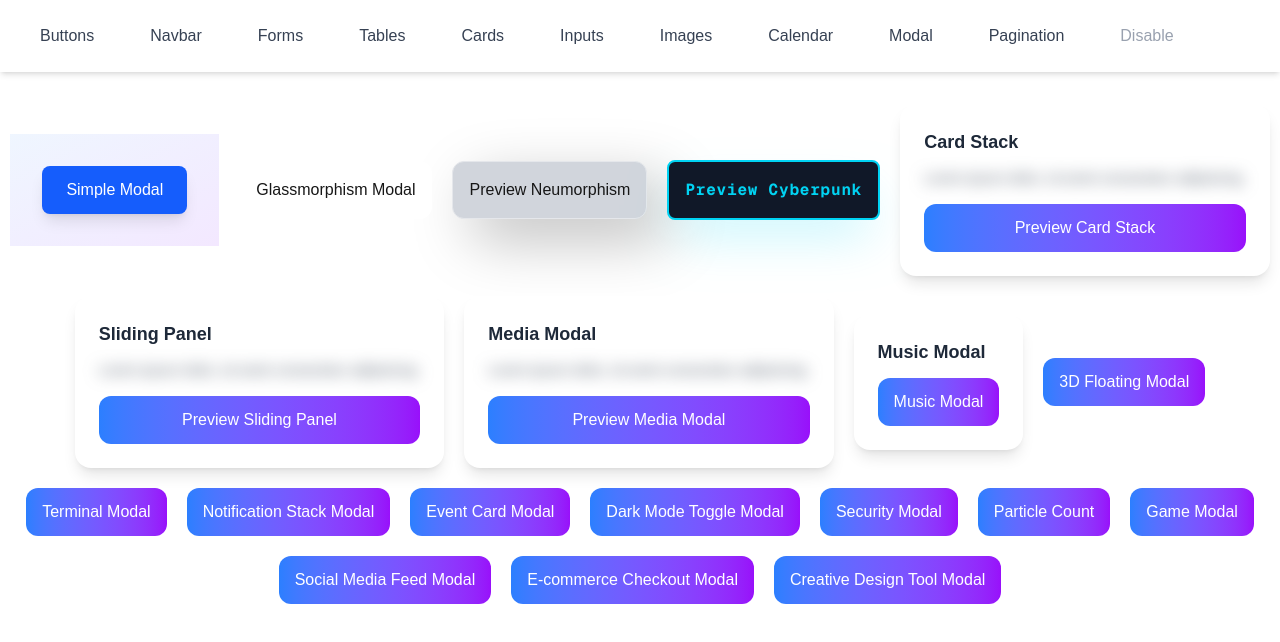
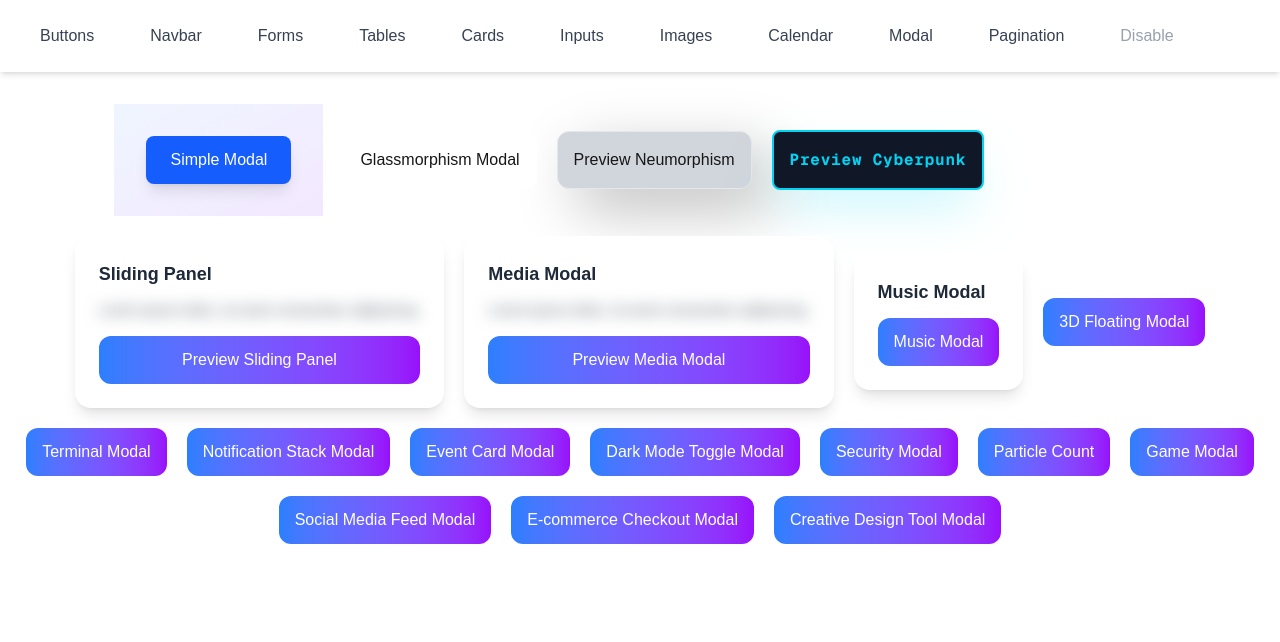
Before and after one commit to Prohor722/tailwind_compoenets, a Next.js app: page /modal in a window 1280 px wide. Shown: the top 642 px of the page. Built offline with nearby package versions, Linux system fonts and the light colour scheme.

Commit message:
card stack modal distructured and modified

```diff
--- /dev/null
+++ b/app/modal/components/CardStackModal.tsx
@@ -0,0 +1,87 @@
+import { Heart, Star, Users, X, Zap } from 'lucide-react'
+import { useState } from 'react'
+
+const CardStackModal = () => {
+    const [activeModal, setActiveModal] = useState<string | null>(null);
+
+    const closeModal = () => setActiveModal(null);
+
+    return (
+        <div>
+
+            <div className={`fixed inset-0 bg-black bg-opacity-50
+        flex items-center justify-center p-4 z-50
+        ${activeModal === "cardstack" ? 'flex items-center justify-center' : 'hidden'}
+        `}>
+                <div className="relative">
+                    {/* Background cards for stack effect */}
+                    <div className="absolute inset-0 bg-white rounded-2xl transform rotate-3 translate-x-2 translate-y-2 opacity-30"></div>
+                    <div className="absolute inset-0 bg-white rounded-2xl transform rotate-1 translate-x-1 translate-y-1 opacity-60"></div>
+
+                    {/* Main card */}
+                    <div className="bg-white rounded-2xl p-8 max-w-md w-full shadow-2xl relative z-10">
+                        <div className="flex justify-between items-start mb-6">
+                            <div>
+                                <h3 className="text-2xl font-bold text-gray-800 mb-2">Card Stack</h3>
+                                <div className="flex items-center gap-2 text-yellow-500">
+                                    <Star size={16} fill="currentColor" />
+                                    <Star size={16} fill="currentColor" />
+                                    <Star size={16} fill="currentColor" />
+                                    <Star size={16} fill="currentColor" />
+                                    <Star size={16} fill="currentColor" />
+                                </div>
+                            </div>
+                            <button onClick={closeModal} className="cursor-pointer text-gray-400 hover:text-gray-600 transition-colors">
+                                <X size={24} />
+                            </button>
+                        </div>
+
+                        <div className="mb-6">
+                            <div className="bg-gradient-to-r from-purple-400 to-pink-400 rounded-xl p-4 text-white mb-4">
+                                <div className="flex items-center gap-3 mb-2">
+                                    <Heart className="text-white" size={20} />
+                                    <span className="font-semibold">Featured Content</span>
+                                </div>
+                                <p className="text-sm opacity-90">This modal creates depth with layered card shadows</p>
+                            </div>
+
+                            <div className="space-y-3">
+                                <div className="flex items-center gap-3 p-3 bg-gray-50 rounded-lg">
+                                    <Users size={16} className="text-blue-500" />
+                                    <span className="text-sm">Stack effect with rotation</span>
+                                </div>
+                                <div className="flex items-center gap-3 p-3 bg-gray-50 rounded-lg">
+                                    <Zap size={16} className="text-yellow-500" />
+                                    <span className="text-sm">Multiple shadow layers</span>
+                                </div>
+                            </div>
+                        </div>
+
+                        <div className="flex gap-3">
+                            <button className="cursor-pointer bg-gradient-to-r from-purple-500 to-pink-500 hover:from-purple-600 hover:to-pink-600 text-white px-6 py-3 rounded-xl transition-all duration-300 flex-1 font-medium">
+                                Get Started
+                            </button>
+                            <button onClick={closeModal} className="cursor-pointer border border-gray-300 hover:bg-gray-50 text-gray-700 px-6 py-3 rounded-xl transition-all duration-300">
+                                Later
+                            </button>
+                        </div>
+                    </div>
+                </div>
+            </div>
+
+            {/* Button  */}
+                <button
+                    onClick={() => setActiveModal('cardstack')}
+                    className="bg-white text-white border p-4 rounded-xl
+                    transform rotate-3 translate-x-2 translate-y-2 opacity-30
+                    cursor-pointer"
+                >
+                    Card Stack Modal
+                </button>
+
+
+        </div>
+    )
+}
+
+export default CardStackModal
--- a/app/modal/page.tsx
+++ b/app/modal/page.tsx
@@ -20,6 +20,7 @@ import SimpleModal from "./components/SimpleModal";
 import GlassmorphismModal from "./components/GlassmorphismModal";
 import NeumorphismModal from "./components/NeumorphismModal";
 import CyberpunkModal from "./components/CyberpunkModal";
+import CardStackModal from "./components/CardStackModal";
 
 
 export default function ModalPage() {
@@ -206,85 +207,7 @@ export default function ModalPage() {
       <CyberpunkModal />
 
       {/* Modal 7  */}
-      {/* Card Stack Modal */}
-      <div>
-
-        <div className={`fixed inset-0 bg-black bg-opacity-50
-        flex items-center justify-center p-4 z-50
-        ${activeModal === "cardstack" ? 'flex items-center justify-center' : 'hidden'}
-        `}>
-          <div className="relative">
-            {/* Background cards for stack effect */}
-            <div className="absolute inset-0 bg-white rounded-2xl transform rotate-3 translate-x-2 translate-y-2 opacity-30"></div>
-            <div className="absolute inset-0 bg-white rounded-2xl transform rotate-1 translate-x-1 translate-y-1 opacity-60"></div>
-
-            {/* Main card */}
-            <div className="bg-white rounded-2xl p-8 max-w-md w-full shadow-2xl relative z-10">
-              <div className="flex justify-between items-start mb-6">
-                <div>
-                  <h3 className="text-2xl font-bold text-gray-800 mb-2">Card Stack</h3>
-                  <div className="flex items-center gap-2 text-yellow-500">
-                    <Star size={16} fill="currentColor" />
-                    <Star size={16} fill="currentColor" />
-                    <Star size={16} fill="currentColor" />
-                    <Star size={16} fill="currentColor" />
-                    <Star size={16} fill="currentColor" />
-                  </div>
-                </div>
-                <button onClick={closeModal} className="text-gray-400 hover:text-gray-600 transition-colors">
-                  <X size={24} />
-                </button>
-              </div>
-
-              <div className="mb-6">
-                <div className="bg-gradient-to-r from-purple-400 to-pink-400 rounded-xl p-4 text-white mb-4">
-                  <div className="flex items-center gap-3 mb-2">
-                    <Heart className="text-white" size={20} />
-                    <span className="font-semibold">Featured Content</span>
-                  </div>
-                  <p className="text-sm opacity-90">This modal creates depth with layered card shadows</p>
-                </div>
-
-                <div className="space-y-3">
-                  <div className="flex items-center gap-3 p-3 bg-gray-50 rounded-lg">
-                    <Users size={16} className="text-blue-500" />
-                    <span className="text-sm">Stack effect with rotation</span>
-                  </div>
-                  <div className="flex items-center gap-3 p-3 bg-gray-50 rounded-lg">
-                    <Zap size={16} className="text-yellow-500" />
-                    <span className="text-sm">Multiple shadow layers</span>
-                  </div>
-                </div>
-              </div>
-
-              <div className="flex gap-3">
-                <button className="bg-gradient-to-r from-purple-500 to-pink-500 hover:from-purple-600 hover:to-pink-600 text-white px-6 py-3 rounded-xl transition-all duration-300 flex-1 font-medium">
-                  Get Started
-                </button>
-                <button onClick={closeModal} className="border border-gray-300 hover:bg-gray-50 text-gray-700 px-6 py-3 rounded-xl transition-all duration-300">
-                  Later
-                </button>
-              </div>
-            </div>
-          </div>
-        </div>
-
-        {/* Button  */}
-        <div className="bg-white rounded-2xl p-6 shadow-lg hover:shadow-xl transition-shadow duration-300">
-          <h3 className="text-lg font-semibold text-gray-800 mb-3">Card Stack</h3>
-          <p className="text-gray-600 text-sm mb-4 Transparent backdrop with blur effects">
-            Lorem ipsum dolor, sit amet consectetur adipisicing.
-          </p>
-          <button
-            onClick={() => setActiveModal('cardstack')}
-            className="w-full bg-gradient-to-r from-blue-500 to-purple-600 hover:from-blue-600 hover:to-purple-700 text-white py-3 px-4 rounded-xl transition-all duration-300 transform hover:scale-105 font-medium"
-          >
-            Preview Card Stack
-          </button>
-        </div>
-
-
-      </div>
+      <CardStackModal />
 
       {/* Modal 8  */}
       {/* Sliding Panel Modal */}
```
